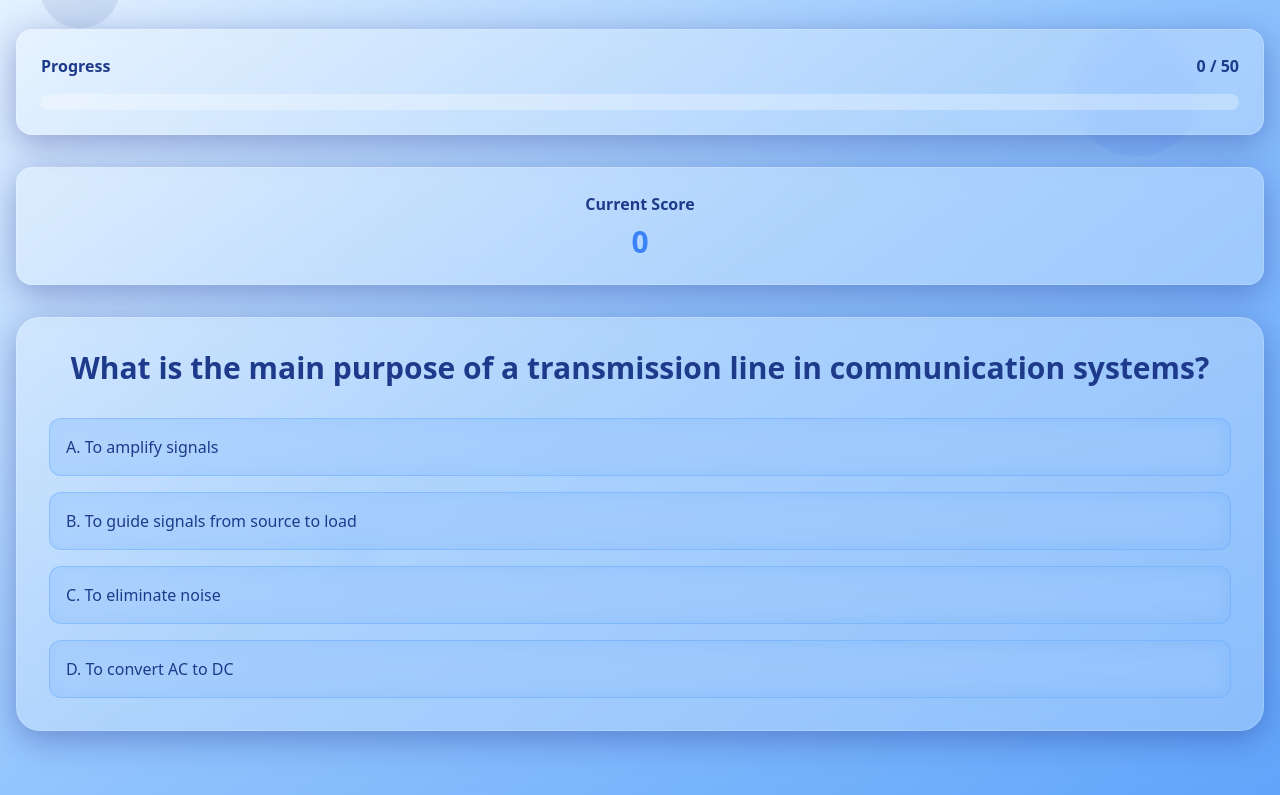
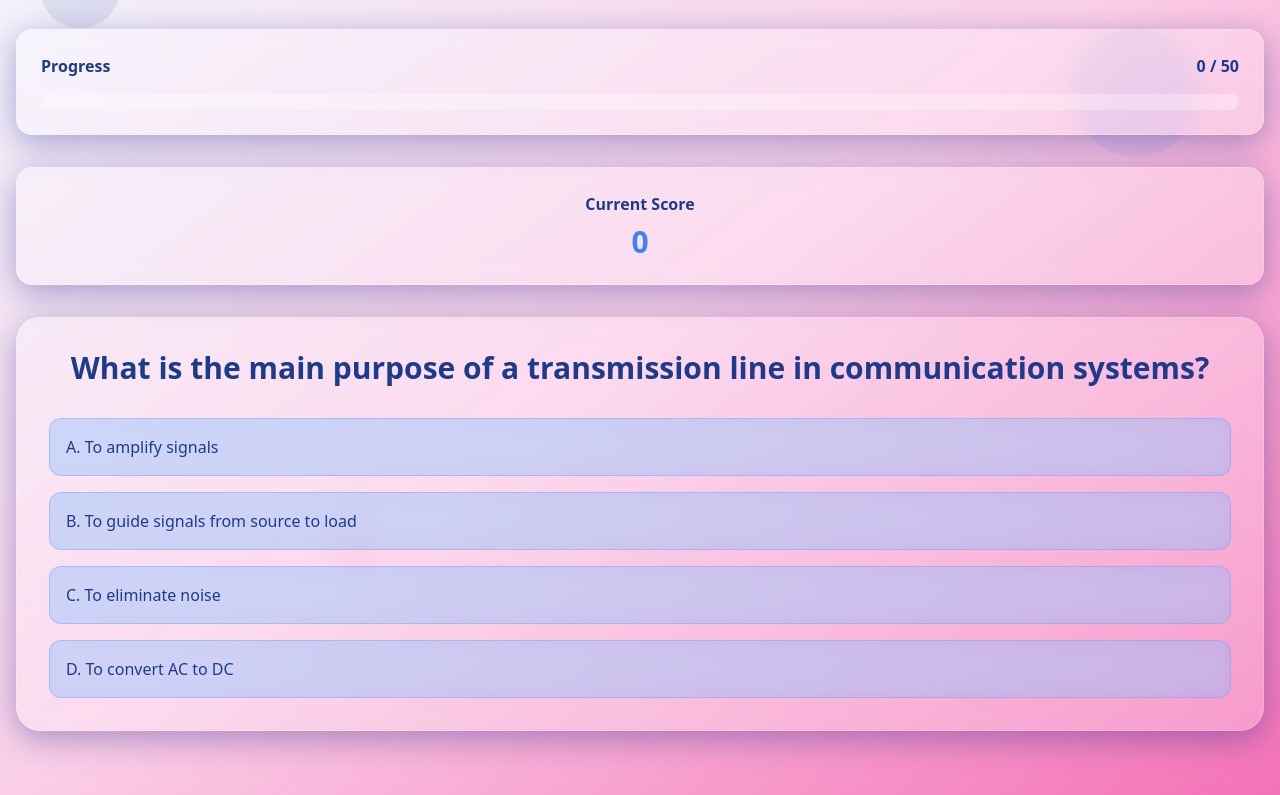
Before and after one commit to eldrinichie/Comms2, a plain HTML site: page index.html in a window 1280 px wide. Shown: the part 127-922 px from the top of the page. Drawn offline with nearby package versions, Linux system fonts and the light colour scheme.

Commit message:
Update index.html

```diff
--- a/index.html
+++ b/index.html
@@ -13,8 +13,8 @@
                         'light-bg': '#F0F8FF',
                         'primary-navy': '#1E3A8A',
                         'section-blue': '#3B82F6',
-                        'accent-blue': '#60A5FA',
-                        'soft-blue': '#93C5FD'
+                        'accent-blue': '#F472B6',
+                        'soft-blue': '#FBCFE8'
                     }
                 }
             }
```
